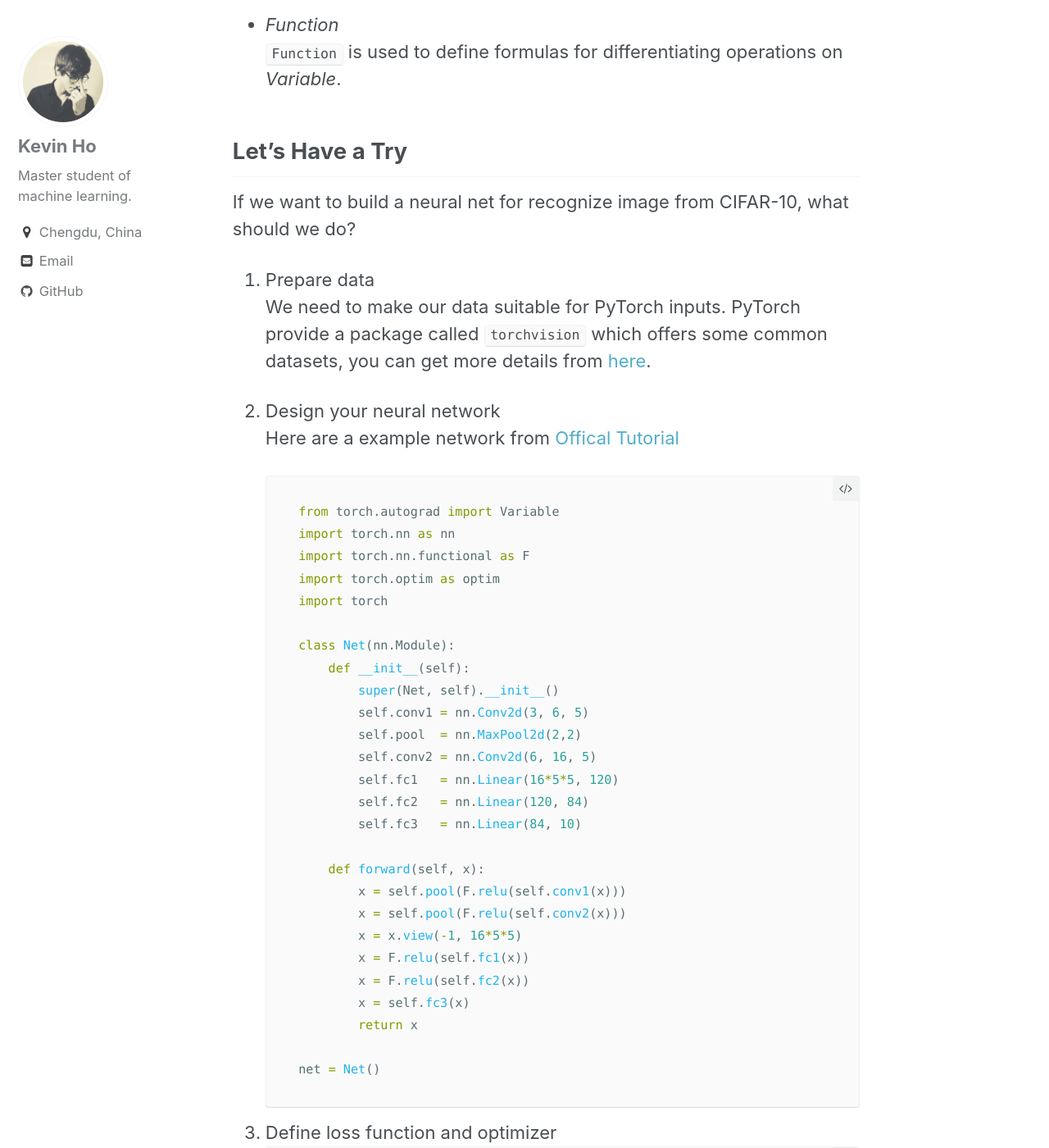
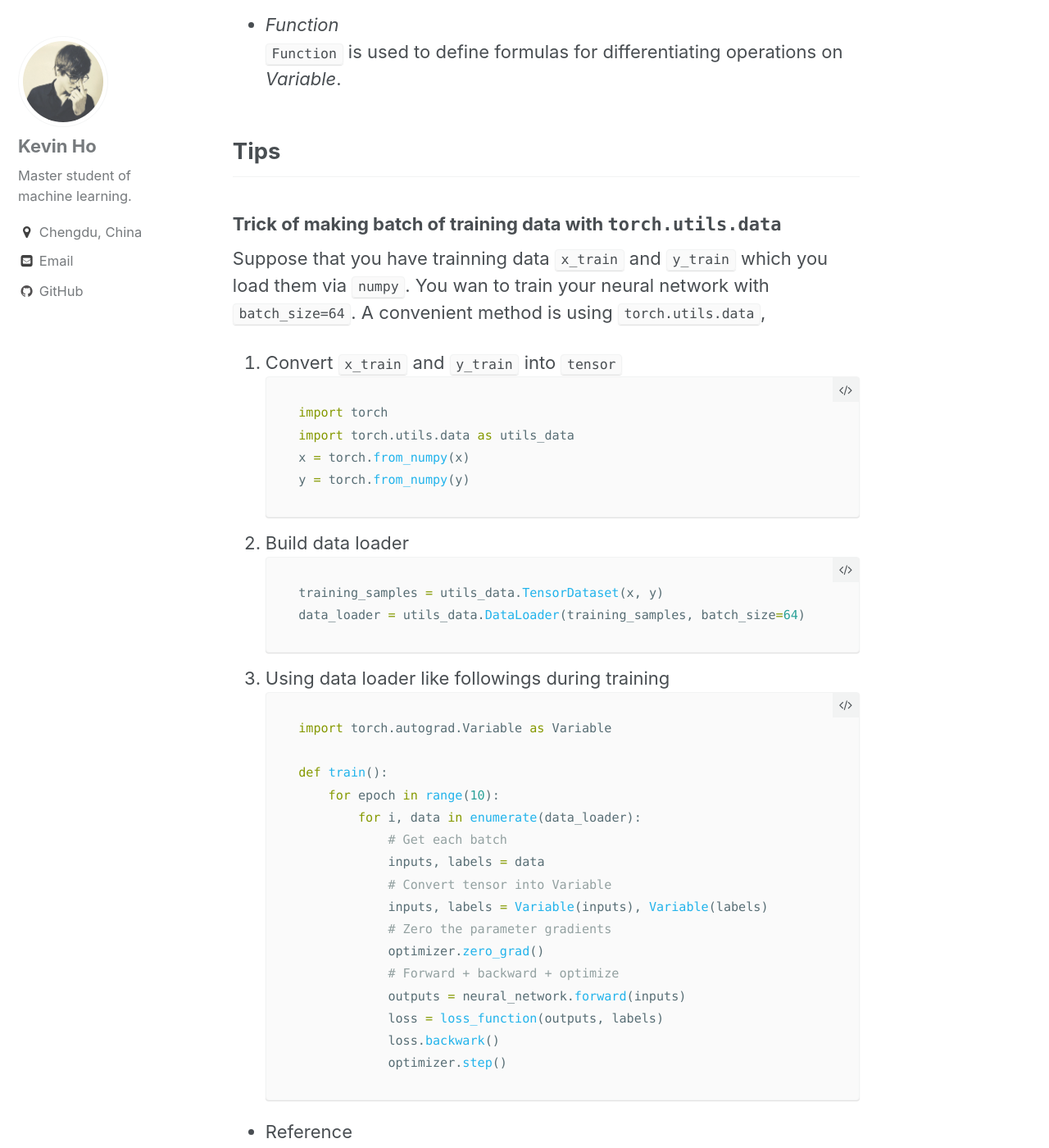
Before and after one commit to rivergold/rivergold.github.io, a Jekyll site: the page built from _posts/2017-3-7-Make a-Acquaintance with-Pytorch.md, in a window 1280 px wide and 1400 px high, scrolled down 2221 px. Shown: the whole window at 82% size. Built offline with Jekyll 4.4.1, drawn with Linux system fonts in a browser that asks for light colours; emoji names are drawn with the system emoji font; some of the changed text lies outside the part shown.

````diff
--- a/_posts/2017-3-7-Make a-Acquaintance with-Pytorch.md
+++ b/_posts/2017-3-7-Make a-Acquaintance with-Pytorch.md
@@ -50,6 +50,47 @@ Here are some main concepts about PyTorch, it will help you undertand how PyTorc
 
 - _Function_<br>
     `Function` is used to define formulas for differentiating operations on _Variable_.
+
+## Tips
+### Trick of making batch of training data with `torch.utils.data`
+Suppose that you have trainning data `x_train` and `y_train` which you load them via `numpy`. You wan to train your neural network with `batch_size=64`. A convenient method is using `torch.utils.data`,<br>
+1. Convert `x_train` and `y_train` into `tensor`
+    ```python
+    import torch
+    import torch.utils.data as utils_data
+    x = torch.from_numpy(x)
+    y = torch.from_numpy(y)
+    ```
+
+2. Build data loader
+    ```python
+    training_samples = utils_data.TensorDataset(x, y)
+    data_loader = utils_data.DataLoader(training_samples, batch_size=64)
+    ```
+
+3. Using data loader like followings during training
+    ```python
+    import torch.autograd.Variable as Variable
+
+    def train():
+        for epoch in range(10):
+            for i, data in enumerate(data_loader):
+                # Get each batch
+                inputs, labels = data
+                # Convert tensor into Variable
+                inputs, labels = Variable(inputs), Variable(labels)
+                # Zero the parameter gradients
+                optimizer.zero_grad()
+                # Forward + backward + optimize
+                outputs = neural_network.forward(inputs)
+                loss = loss_function(outputs, labels)
+                loss.backwark()
+                optimizer.step()
+    ```
+
+- Reference
+    - [Pytorch doc: torch.utils.data](http://pytorch.org/docs/data.html)
+    - [Stackoverflow: PyTorch How to use DataLoader for custom Datasets](http://stackoverflow.com/questions/41924453/pytorch-how-to-use-dataloaders-for-custom-datasets)
 
 ## Let's Have a Try
 If we want to build a neural net for recognize image from CIFAR-10, what should we do?
````
Also changed, not shown: other parts of _posts/2017-3-7-Make a-Acquaintance with-Pytorch.md (+2 -1 lines), _drafts/Deep Learning.md (added, +13 -0 lines), _posts/2017-3-6-Useful-Python-Modules and-Packages for-Machine-Learning-&-Data-Science-(Continuously updated).md (+22 -0 lines).
